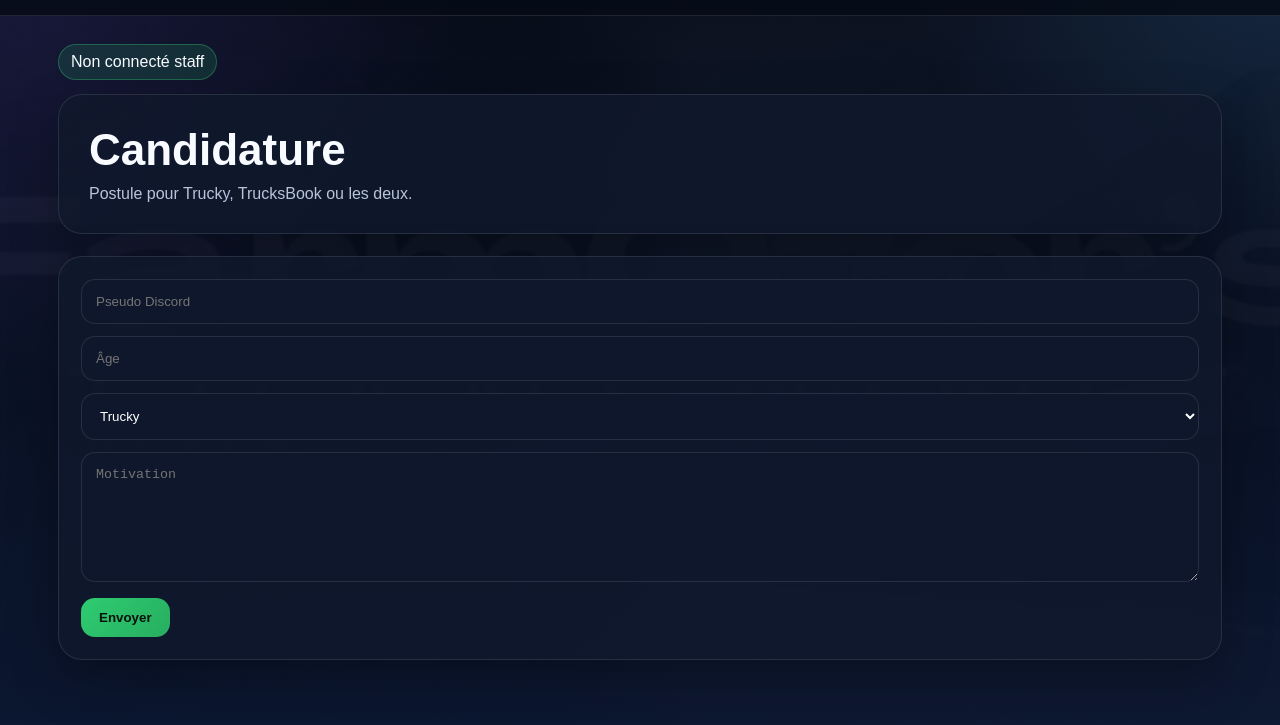
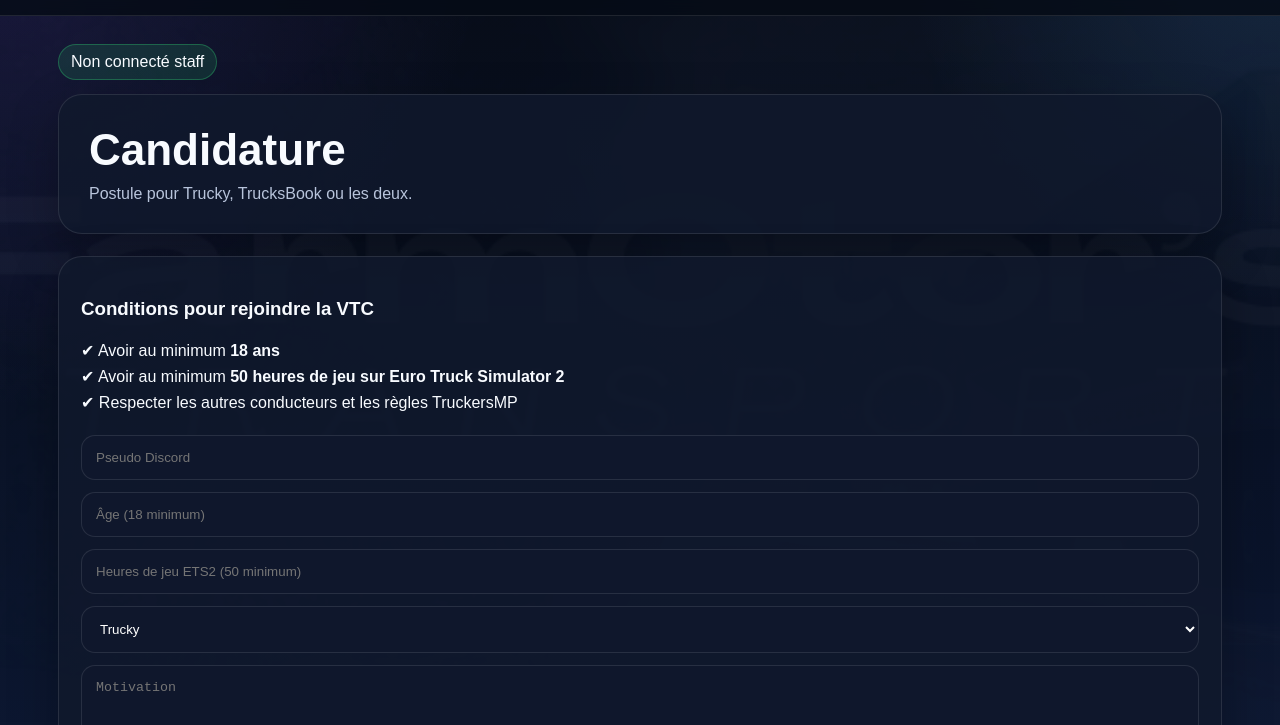
Before and after one commit to Routier87/FarmOtor-s-Transport-en-DEV-V8, a plain HTML site: page candidature.html in a window 1280 px wide. Shown: the part 75-800 px from the top of the page. Drawn offline with Linux system fonts and the light colour scheme.

Commit message:
Update candidature.html

```diff
--- a/candidature.html
+++ b/candidature.html
@@ -1,14 +1,97 @@
-<!DOCTYPE html><html lang="fr"><head><meta charset="UTF-8"><meta name="viewport" content="width=device-width, initial-scale=1.0"><title>Candidature</title><link rel="stylesheet" href="style.css"></head><body><header><div class="brand"><img src="assets/logo.png" alt="logo"><div><h1>FarmOtor's Transport</h1><p>Version V8 Mods + Webhook</p></div></div><nav>
+<!DOCTYPE html>
+<html lang="fr">
+
+<head>
+<meta charset="UTF-8">
+<meta name="viewport" content="width=device-width, initial-scale=1.0">
+<title>Candidature</title>
+<link rel="stylesheet" href="style.css">
+</head>
+
+<body>
+
+<header>
+
+<div class="brand">
+<img src="assets/logo.png" alt="logo">
+
+<div>
+<h1>FarmOtor's Transport</h1>
+<p>Version V8 Mods + Webhook</p>
+</div>
+</div>
+
+<nav>
+
 <a href="index.html">Accueil</a>
 <a href="convois.html">Convois</a>
 <a href="candidature.html">Candidature</a>
 <a href="boutique.html">Boutique</a>
 <a href="mods.html">Mods</a>
+
 <a href="programme.html" data-staff-only="true" class="hidden">Créer convoi</a>
 <a href="admin.html" data-staff-only="true" class="admin-link hidden">Panel Admin</a>
+
 <button id="staffLoginBtn" type="button">Connexion staff</button>
 <button id="staffLogoutBtn" type="button">Déconnexion staff</button>
-</nav></header><div class="container"><div id="staffBadge"></div>
-<section class="hero"><h2>Candidature</h2><p>Postule pour Trucky, TrucksBook ou les deux.</p></section>
-<div class="card"><form id="appForm"><input id="pseudo" placeholder="Pseudo Discord" required><input id="age" placeholder="Âge" required><select id="plateforme"><option>Trucky</option><option>TrucksBook</option><option>Les deux</option></select><textarea id="motivation" placeholder="Motivation"></textarea><button class="btn btn-green">Envoyer</button></form></div>
-</div><script src="config.js"></script><script src="script.js"></script></body></html>
+
+</nav>
+
+</header>
+
+
+<div class="container">
+
+<div id="staffBadge"></div>
+
+<section class="hero">
+<h2>Candidature</h2>
+<p>Postule pour Trucky, TrucksBook ou les deux.</p>
+</section>
+
+
+<div class="card">
+
+<h3>Conditions pour rejoindre la VTC</h3>
+
+<p style="margin-bottom:20px;line-height:1.6">
+
+✔ Avoir au minimum <strong>18 ans</strong><br>
+✔ Avoir au minimum <strong>50 heures de jeu sur Euro Truck Simulator 2</strong><br>
+✔ Respecter les autres conducteurs et les règles TruckersMP
+
+</p>
+
+
+<form id="appForm">
+
+<input id="pseudo" placeholder="Pseudo Discord" required>
+
+<input id="age" type="number" placeholder="Âge (18 minimum)" required>
+
+<input id="heures" type="number" placeholder="Heures de jeu ETS2 (50 minimum)" required>
+
+<select id="plateforme">
+
+<option>Trucky</option>
+<option>TrucksBook</option>
+<option>Les deux</option>
+
+</select>
+
+<textarea id="motivation" placeholder="Motivation"></textarea>
+
+<button class="btn btn-green">Envoyer candidature</button>
+
+</form>
+
+</div>
+
+</div>
+
+
+<script src="config.js"></script>
+<script src="script.js"></script>
+
+</body>
+</html>
```
